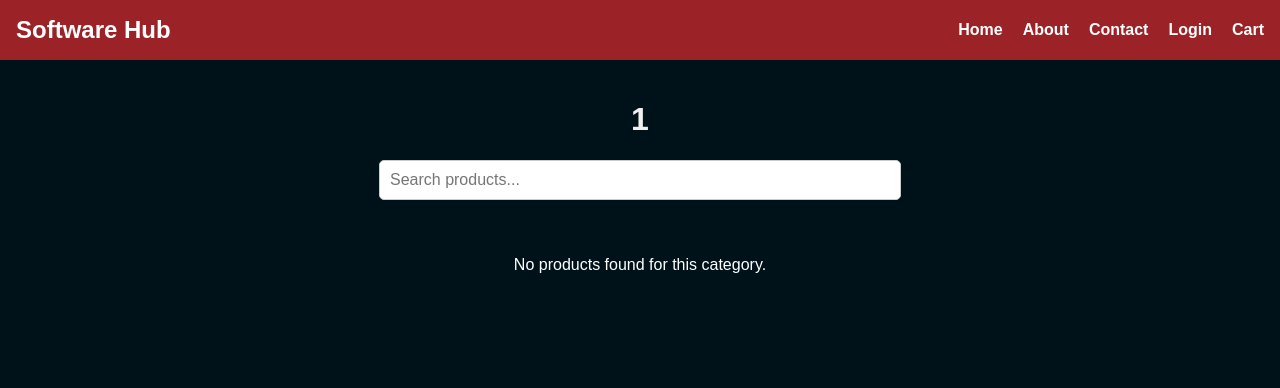
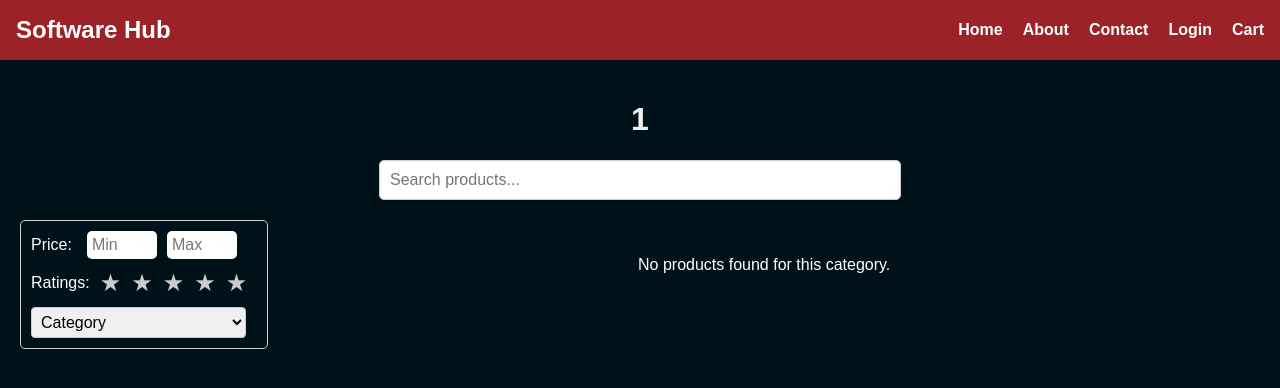
Before and after one commit to BalajiRavindaran/SoftHub, a React (Create React App) app: page /products/1 in a window 1280 px wide. Shown: the top 388 px of the page. Built offline with nearby package versions, Linux system fonts and the light colour scheme.

Commit message:
CSD-8 Filter feature

```diff
--- /dev/null
+++ b/src/components/Filter.css
@@ -0,0 +1,62 @@
+.price-and-ratings-filter {
+    float: left;
+    display: flex;
+    flex-direction: column;
+    padding: 10px;
+    border: 1px solid #ccc;
+    border-radius: 5px;
+    box-shadow: 0 0 10px rgba(0, 0, 0, 0.1);
+  }
+
+  .price-filter {
+    display: flex;
+    align-items: center;
+    margin-bottom: 10px;
+  }
+
+  .price-filter label {
+    margin-right: 10px;
+  }
+
+  .price-filter input {
+    width: 60px;
+    padding: 5px;
+    font-size: 16px;
+    border: none;
+    border-radius: 5px;
+    margin-right: 5px;
+    margin-left: 5px;
+  }
+
+  .ratings-filter {
+    display: flex;
+    align-items: center;
+    margin-bottom: 10px;
+  }
+
+  .ratings-filter label {
+    margin-right: 10px;
+  }
+
+  .star-ratings {
+    display: flex;
+  }
+
+  .star-rating {
+    font-size: 24px;
+    margin-right: 10px;
+    color: #ccc;
+    cursor: pointer;
+  }
+
+  .star-rating.active {
+    color: #ffd700;
+  }
+
+  .category-select {
+    width: 95%;
+    padding: 5px;
+    font-size: 16px;
+    border: 1px solid #ccc;
+    border-radius: 4px;
+  }
--- /dev/null
+++ b/src/components/Filter.js
@@ -0,0 +1,73 @@
+import React, { useState } from 'react';
+import './Filter.css';
+
+function Filter({ minPrice, maxPrice, rating, setSelectedCategory, setMinPrice, setMaxPrice, setRating }) {
+  // const [minPrice, setMinPrice] = useState('');
+  // const [maxPrice, setMaxPrice] = useState('');
+  // const [rating, setRating] = useState(0);
+  const [selectedCategoryState, setSelectedCategoryState] = useState('');
+
+  const categories = ['Operating Systems', 'Apps', 'Entertainment'];
+
+  const handleCategoryChange = (event) => {
+    setSelectedCategory(event.target.value);
+    setSelectedCategoryState(event.target.value);
+  };
+
+  const handlePriceChange = (type, value) => {
+    if (type === 'min') setMinPrice(value);
+    if (type === 'max') setMaxPrice(value);
+  };
+
+  const handleRatingChange = (newRating) => {
+    setRating(newRating);
+  };
+
+  return (
+        <div className="price-and-ratings-filter">
+        <div className="price-filter">
+            <label>Price:</label>
+            <input
+            type="number"
+            value={minPrice}
+            onChange={(e) => handlePriceChange('min', e.target.value)}
+            placeholder="Min"
+            />
+            <input
+            type="number"
+            value={maxPrice}
+            onChange={(e) => handlePriceChange('max', e.target.value)}
+            placeholder="Max"
+            />
+        </div>
+        <div className="ratings-filter">
+            <label>Ratings:</label>
+            <div className="star-ratings">
+            {[1, 2, 3, 4, 5].map((star, index) => (
+                <span
+                key={index}
+                className={`star-rating ${rating >= star ? 'active' : ''}`}
+                onClick={() => handleRatingChange(star)}
+                >
+                &#9733;
+                </span>
+            ))}
+            </div>
+        </div>
+        <select
+        value={selectedCategoryState}
+        onChange={handleCategoryChange}
+        className="category-select">
+        <option value="">Category</option>
+        {categories.map((category) => (
+          <option key={category} value={category}>
+            {category}
+          </option>
+        ))}
+      </select>
+    </div>
+
+  );
+}
+
+export default Filter;
--- a/src/pages/Products.js
+++ b/src/pages/Products.js
@@ -1,11 +1,16 @@
 import React, { useState } from 'react';
 import { useParams, useNavigate } from 'react-router-dom'; // Import to get params from the URL and navigate
 import './Products.css';
+import Filter from '../components/Filter';
+import '../components/Filter.css';
 
 const Products = () => {
   const { categorySlug } = useParams(); // Get categorySlug from URL parameters
   const [searchTerm, setSearchTerm] = useState("");
   const navigate = useNavigate(); // For navigation purposes
+  const [minPrice, setMinPrice] = useState('');
+  const [maxPrice, setMaxPrice] = useState('');
+  const [rating, setRating] = useState(0);
 
 
   // Sample product data
@@ -26,11 +31,46 @@ const Products = () => {
   };
 
   // Filter products by categorySlug and search term
-  const filteredProducts = products.filter(
-    product =>
-      product.category.toLowerCase() === categorySlug.toLowerCase() &&
-      product.name.toLowerCase().includes(searchTerm.toLowerCase())
-  );
+  const filteredProducts = products.filter(product => {
+    let isInCategory = true;
+    let isInPriceRange = true;
+    let meetsMinRating = true;
+    let matchesSearch = true;
+
+    // Apply category filter only if categorySlug exists
+    if (categorySlug) {
+      isInCategory = product.category.toLowerCase() === categorySlug.toLowerCase();
+    }
+
+    // Apply price filter only if minPrice or maxPrice is set
+    if ((minPrice !== '' || maxPrice !== '') && product.price) {
+      const priceValue = parseFloat(product.price.replace('$', ''));
+      isInPriceRange = (minPrice === '' || parseFloat(minPrice.replace('$', '')) <= priceValue) &&
+                       (maxPrice === '' || priceValue <= parseFloat(maxPrice.replace('$', '')));
+    }
+
+    // Apply rating filter only if rating is greater than 0
+    if (rating > 0) {
+      meetsMinRating = product.rating >= rating;
+    }
+
+    // Apply search filter only if searchTerm is not empty
+    if (searchTerm.trim()) {
+      matchesSearch = product.name.toLowerCase().includes(searchTerm.toLowerCase());
+    }
+
+    return isInCategory && isInPriceRange && meetsMinRating && matchesSearch;
+  });
+
+  // Add these new functions
+  const handleCategoryChange = (value) => {
+    // Handle category change logic here if needed
+    console.log('Selected Category:', value);
+  };
+
+  const handleRatingChange = (newRating) => {
+    setRating(newRating);
+  };
 
   const handleProductClick = (productId) => {
     // Navigate to a dynamic product details page
@@ -46,6 +86,18 @@ const Products = () => {
           placeholder="Search products..."
           value={searchTerm}
           onChange={(e) => setSearchTerm(e.target.value)}
+        />
+      </div>
+
+      <div className='filter-container'>
+        <Filter
+          minPrice={minPrice}
+          maxPrice={maxPrice}
+          rating={rating}
+          setSelectedCategory={handleCategoryChange}
+          setMinPrice={setMinPrice}
+          setMaxPrice={setMaxPrice}
+          setRating={handleRatingChange}
         />
       </div>
 
```
